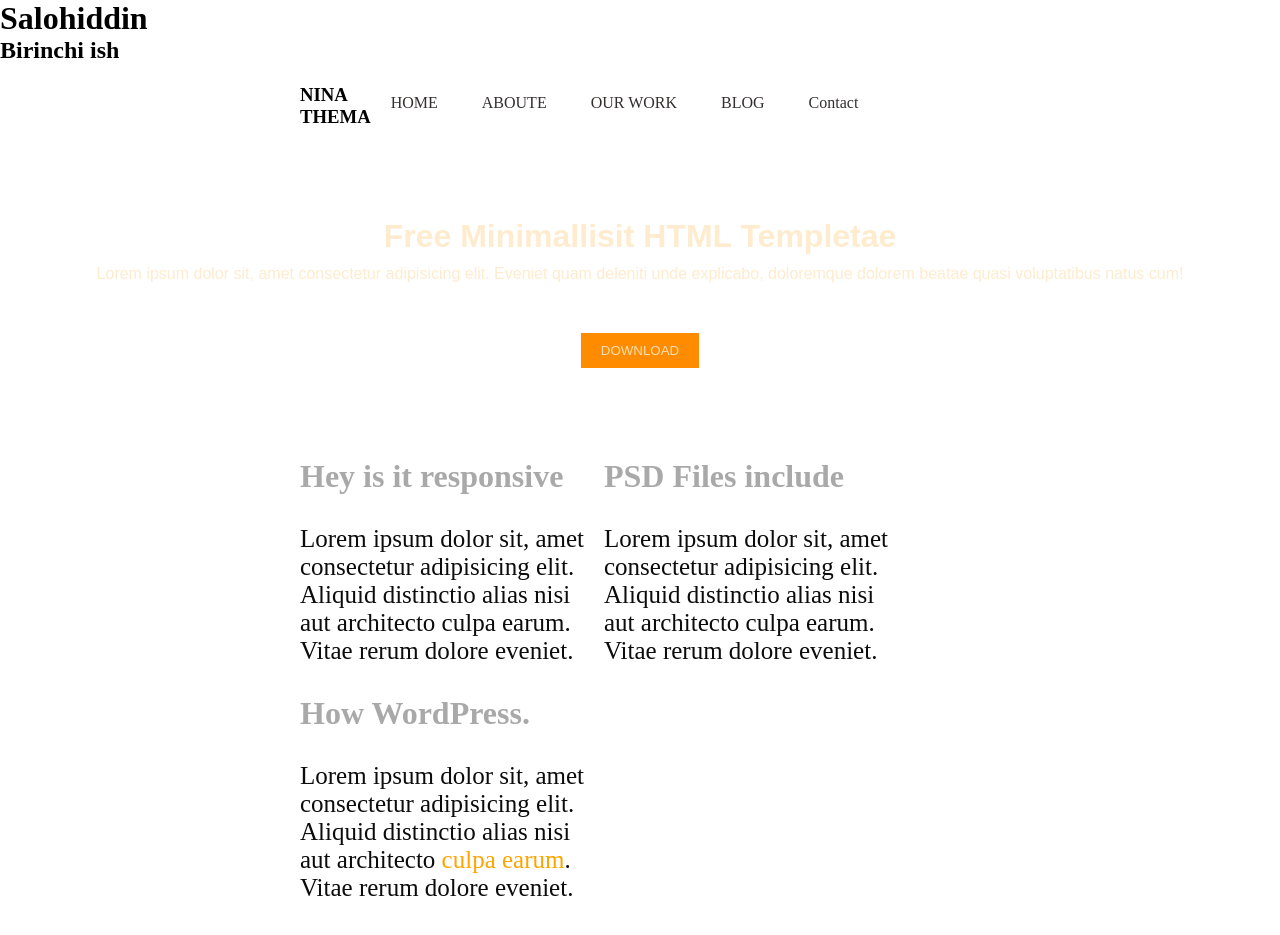
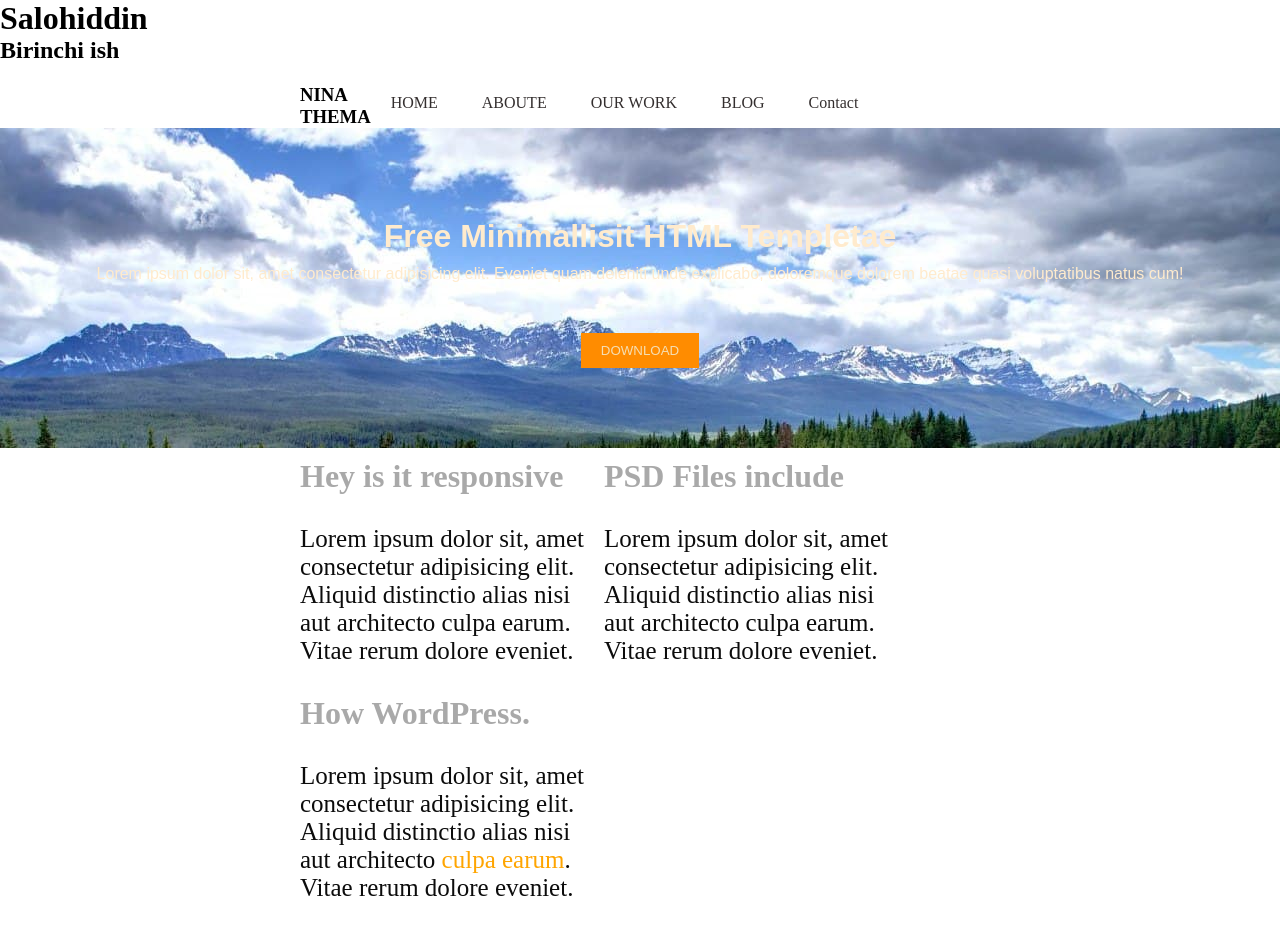
Before and after one commit to Salohiddin911281489/proyect, a plain HTML site: page index.html in a window 1280 px wide. Shown: the top 935 px of the page. Drawn offline with Linux system fonts and the light colour scheme.

Commit message:
rasm qo'shdim

```diff
--- a/style.css
+++ b/style.css
@@ -29,7 +29,7 @@
 }
 .header-font {
     text-align: center;
-   background-image: url('./b2.jpg');
+   background-image: url('./b1.jpg');
     color: blanchedalmond;
     padding: 80px 0;
     font-family: sans-serif;
```
Also changed, not shown: b1.jpg (added).
